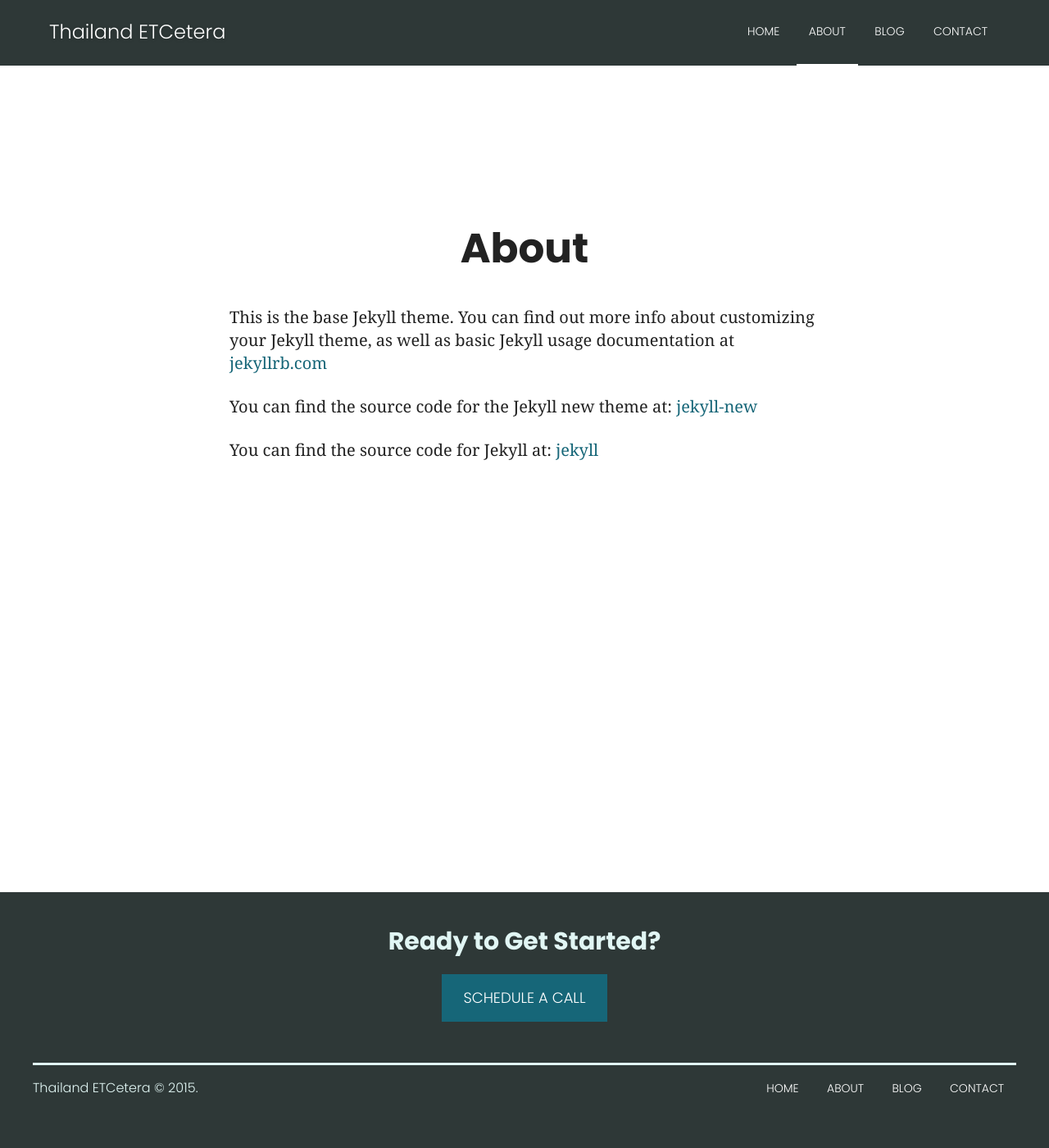
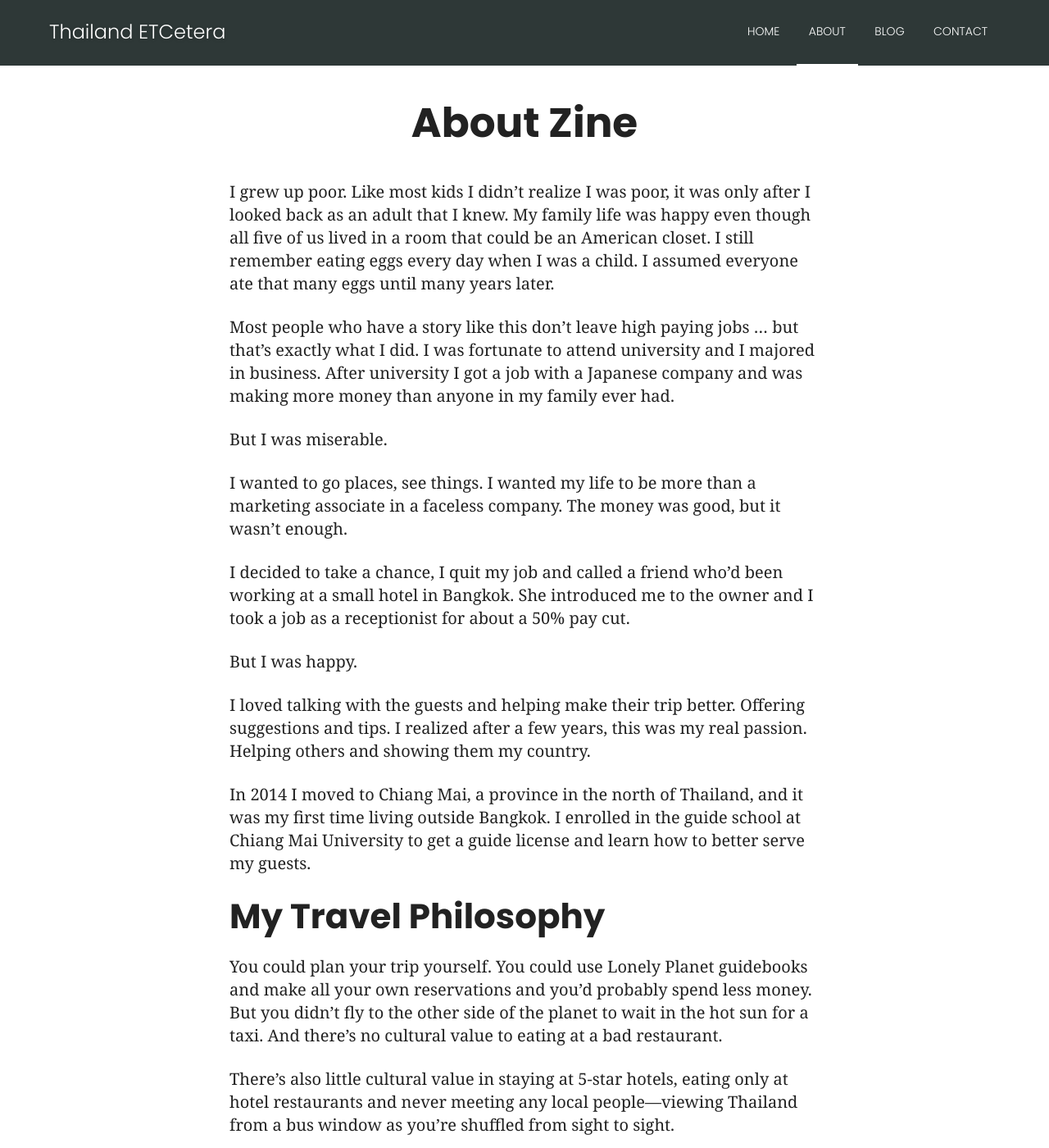
Before and after one commit to akaligo/akaligo.github.io, a Jekyll site: the page built from _pages/about.md, in a window 1280 px wide and 1400 px high. Shown: the whole window at 82% size. Built offline with Jekyll 4.4.1, drawn with Linux system fonts in a browser that asks for light colours; nearby versions of some CDN libraries; some web fonts are replaced; some of the changed text lies outside the part shown.

Commit message:
Added about page text

```diff
--- a/_pages/about.md
+++ b/_pages/about.md
@@ -1,11 +1,36 @@
 ---
 layout: page
-title: About
+title: About Zine
+description:
+featured-image:
 permalink: /about/
 ---
+I grew up poor. Like most kids I didn't realize I was poor, it was only after I looked back as an adult that I knew. My family life was happy even though all five of us lived in a room that could be an American closet. I still remember eating eggs every day when I was a child. I assumed everyone ate that many eggs until many years later.
 
-This is the base Jekyll theme. You can find out more info about customizing your Jekyll theme, as well as basic Jekyll usage documentation at [jekyllrb.com](http://jekyllrb.com/)
+Most people who have a story like this don't leave high paying jobs ... but that's exactly what I did. I was fortunate to attend university and I majored in business. After university I got a job with a Japanese company and was making more money than anyone in my family ever had.
 
-You can find the source code for the Jekyll new theme at: [jekyll-new](https://github.com/jglovier/jekyll-new)
+But I was miserable.
 
-You can find the source code for Jekyll at: [jekyll](https://github.com/jekyll/jekyll)
+I wanted to go places, see things. I wanted my life to be more than a marketing associate in a faceless company. The money was good, but it wasn't enough.
+
+I decided to take a chance, I quit my job and called a friend who'd been working at a small hotel in Bangkok. She introduced me to the owner and I took a job as a receptionist for about a 50% pay cut.
+
+But I was happy.
+
+I loved talking with the guests and helping make their trip better. Offering suggestions and tips. I realized after a few years, this was my real passion. Helping others and showing them my country.
+
+In 2014 I moved to Chiang Mai, a province in the north of Thailand, and it was my first time living outside Bangkok. I enrolled in the guide school at Chiang Mai University to get a guide license and learn how to better serve my guests.
+
+## My Travel Philosophy
+
+You could plan your trip yourself. You could use Lonely Planet guidebooks and make all your own reservations and you'd probably spend less money. But you didn't fly to the other side of the planet to wait in the hot sun for a taxi. And there's no cultural value to eating at a bad restaurant.
+
+There's also little cultural value in staying at 5-star hotels, eating only at hotel restaurants and never meeting any local people---viewing Thailand from a bus window as you're shuffled from sight to sight.
+
+Thailand ETCetera is somewhere in the middle.
+
+When I travel I like hotels that are reasonably priced, comfortable, and staffed with friendly people. I like having transportation arranged so I don't have to waste hours of my trip getting from place to place. And I want to try the local cuisine ... in the places where locals eat.
+
+And that's what you get on a Thailand ETCetera tour.
+
+We'll work together to make your trip an unforgettable experience. I'll make sure you meet local people and see local life. I'll take you to my favorite places and let you taste my favorite food. I'll plan your trip from beginning to end so you're never waiting (or ripped off by) a taxi driver. There will be plenty of time for you to wander and explore by yourself. Or, if you prefer, you can have a guide with you 24/7. Your itinerary will be custom made to suite your tastes.
```
